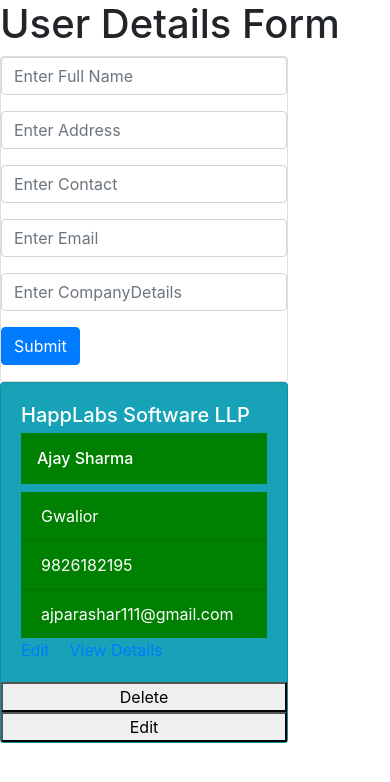
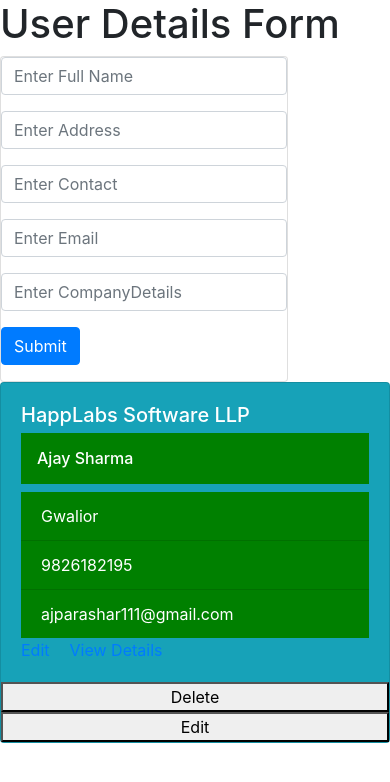
Before and after one commit to ajaysharma91/Todo-App, a React (Create React App) app: page / in a window 390 px wide. Shown: the top 782 px of the page. Built offline with nearby package versions, Linux system fonts and the light colour scheme.

Commit message:
Finally Responsive card  Done

```diff
--- a/src/ListItems.js
+++ b/src/ListItems.js
@@ -6,6 +6,7 @@ import React from "react";
 import uuid from "uuid";
 import "bootstrap/dist/css/bootstrap.min.css";
 import Card from "react-bootstrap/Card";
+import "./App.css";
 import {
   FormGroup,
   FormControl,
@@ -140,8 +141,8 @@ class ListItems extends React.Component {
   render() {
     const cardList = this.state.users.map((user, index) => {
       return (
-        <div class="col-sm-6 col-md-4 col-lg-3" style={{ flexWrap: "wrap" }}>
-          <Card bg="info" text="white" style={{ width: "18rem" }}>
+        <div class="col-sm-6 col-md-4 col-lg-3" style={{ 'flexWrap': "wrap",'margin-bottom':'15px' }}>
+          <Card bg="info" text="white">
             <Card.Body>
               <Card.Title>{user.companyName}</Card.Title>
               <Card.Subtitle
@@ -252,7 +253,7 @@ class ListItems extends React.Component {
           </Card>
         </div>
         <>
-          <div class="row" style={{ display: "flex", flexWrap: "wrap" }}>
+          <div class="row" style={{ 'display': "flex", 'flexWrap': "wrap" }}>
             {cardList}
           </div>
         </>
```
